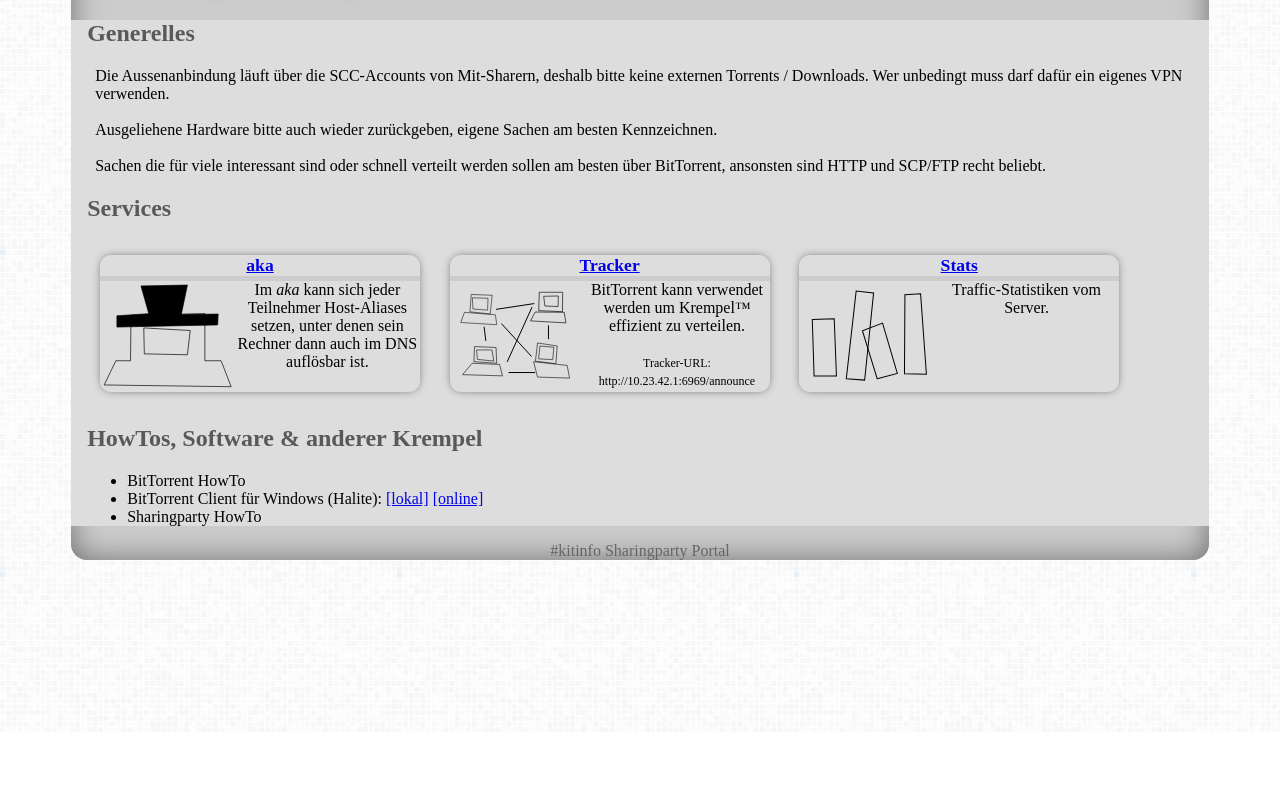
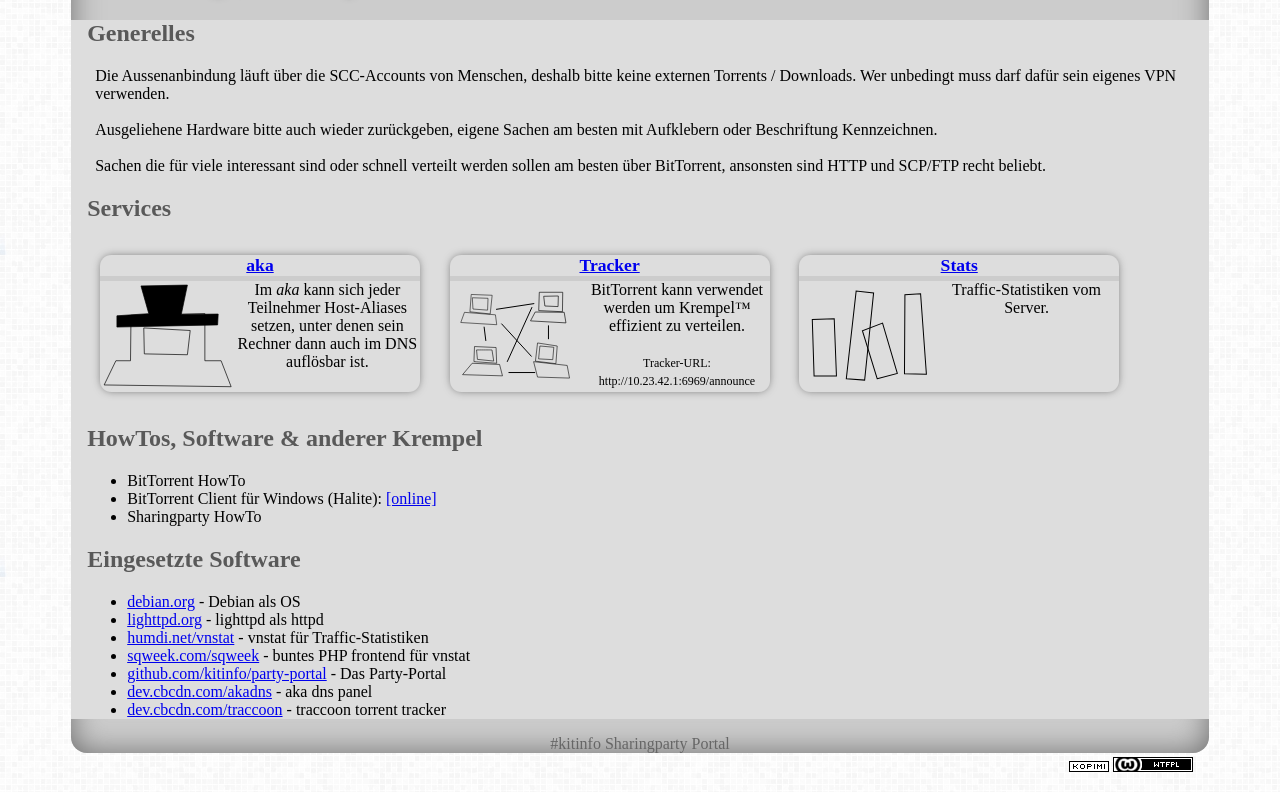
Before and after one commit to kitinfo/party-portal, a plain HTML site: page index.htm in a window 1280 px wide. Shown: the part 67-859 px from the top of the page. Before the commit the page ends 800 px from the top, so only its background shows below. Drawn offline with Linux system fonts and the light colour scheme.

Commit message:
added text and images

```diff
--- a/index.htm
+++ b/index.htm
@@ -1,4 +1,26 @@
 <!DOCTYPE html PUBLIC "-//W3C//DTD XHTML 1.1//EN" "http://www.w3.org/TR/xhtml11/DTD/xhtml11.dtd">
+<!--
+This program is free software. It comes without any warranty, to
+the extent permitted by applicable law. You can redistribute it
+and/or modify it under the terms of the Do What The Fuck You Want
+To Public License, Version 2, as published by Sam Hocevar and
+reproduced below.
+
+DO WHAT THE FUCK YOU WANT TO PUBLIC LICENSE
+Version 2, December 2004
+
+Copyright (C) 2004 Sam Hocevar <sam@hocevar.net>
+
+        Everyone is permitted to copy and distribute verbatim or modified
+        copies of this license document, and changing it is allowed as long
+        as the name is changed.
+
+DO WHAT THE FUCK YOU WANT TO PUBLIC LICENSE
+TERMS AND CONDITIONS FOR COPYING, DISTRIBUTION AND MODIFICATION
+
+        0. You just DO WHAT THE FUCK YOU WANT TO.
+-->
+
 <html xmlns="http://www.w3.org/1999/xhtml">
 	<head>
 		<title>Piratenportal</title>
@@ -18,11 +40,11 @@
 					<div>
 						<h2>Generelles</h2>
 						<div class="section-padding">
-							Die Aussenanbindung läuft über die SCC-Accounts von Mit-Sharern, deshalb
-							bitte keine externen Torrents / Downloads. Wer unbedingt muss darf dafür ein eigenes
+							Die Aussenanbindung läuft über die SCC-Accounts von Menschen, deshalb
+							bitte keine externen Torrents / Downloads. Wer unbedingt muss darf dafür sein eigenes
 							VPN verwenden.
 							<br/><br/>
-							Ausgeliehene Hardware bitte auch wieder zurückgeben, eigene Sachen am besten
+							Ausgeliehene Hardware bitte auch wieder zurückgeben, eigene Sachen am besten mit Aufklebern oder Beschriftung
 							Kennzeichnen.
 							<br/><br/>
 							Sachen die für viele interessant sind oder schnell verteilt werden sollen am besten
@@ -59,10 +81,19 @@
 							<li>BitTorrent HowTo</li>
 							<li>
 								BitTorrent Client für Windows (Halite):
-								<a href="krempel/halite.exe">[lokal]</a>
 								<a href="http://www.binarynotions.com/halite-bittorrent-client/">[online]</a>
 							</li>
 							<li>Sharingparty HowTo</li>
+						</ul>
+						<h2>Eingesetzte Software</h2>
+						<ul>
+							<li><a href="http://debian.org/">debian.org</a> - Debian als OS</li>
+							<li><a href="http://lighttpd.org/">lighttpd.org</a> - lighttpd als httpd</li>
+							<li><a href="http://humdi.net/vnstat/">humdi.net/vnstat</a> - vnstat f&uuml;r Traffic-Statistiken</li>
+							<li><a href="http://www.sqweek.com/sqweek/index.php?p=1">sqweek.com/sqweek</a> - buntes PHP frontend f&uuml;r vnstat</li>
+							<li><a href="http://github.com/kitinfo/party-portal">github.com/kitinfo/party-portal</a> - Das Party-Portal</li>
+							<li><a href="http://dev.cbcdn.com/akadns">dev.cbcdn.com/akadns</a> - aka dns panel</li>
+							<li><a href="http://dev.cbcdn.com/traccoon">dev.cbcdn.com/traccoon</a> - traccoon torrent tracker</li>
 						</ul>
 					</div>
 				</div>
@@ -71,6 +102,10 @@
 					#kitinfo Sharingparty Portal
 				</div>
 			</div>
+			<div style="text-align:right;padding:0.3em 1em 0 1em;">
+				<a href="http://www.kopimi.com/kopimi/"><img src="static/kopimi.png"/></a>
+				<a href="http://wtfpl.net/"><img src="static/wtfpl.png"/></a>
+			</div>
 		</div>
 	</body>
 </html>
```
Also changed, not shown: COPYING.txt, static/kopimi.png (added), static/wtfpl.png (added).
